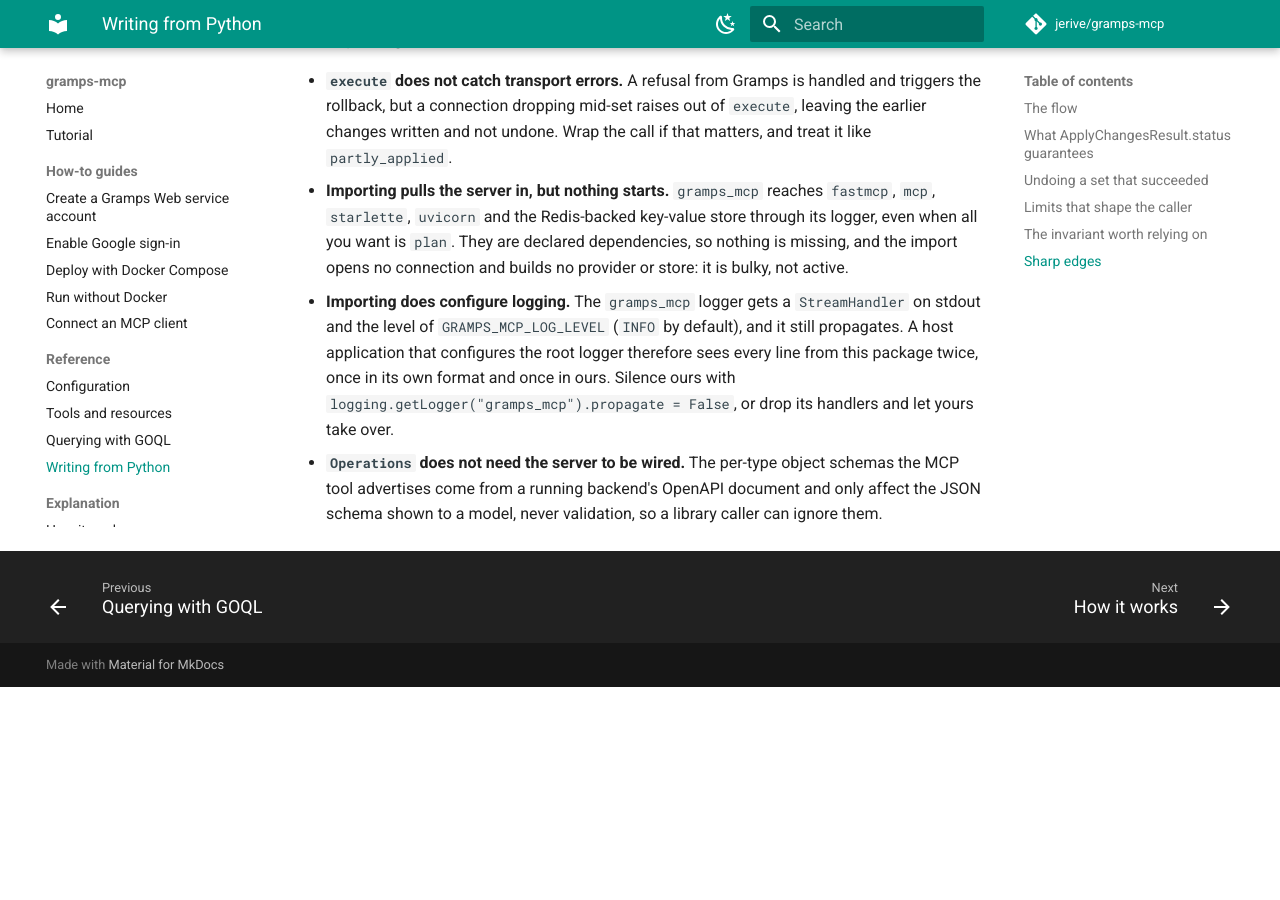
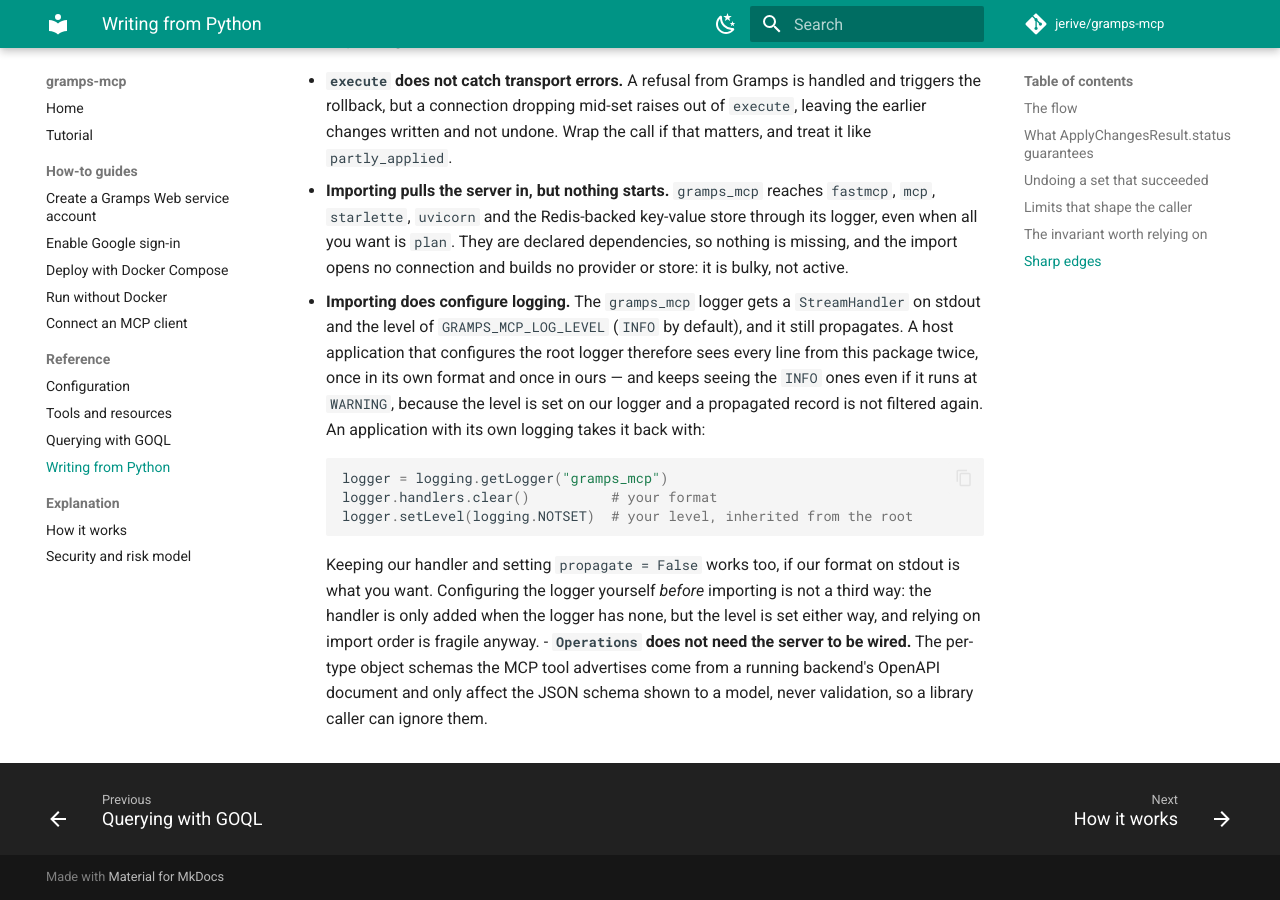
Before and after one commit to jerive/gramps-mcp, an MkDocs documentation site: the page built from docs/reference/python-api.md, in a window 1280 px wide and 900 px high, scrolled down 3145 px. Built offline with MkDocs 1.6.1 and Material for MkDocs 9.7.7, drawn with Linux system fonts in a browser that asks for light colours; comment, search, counter and statistics services are not loaded; before the commit the page ends 3832 px from its top, so only the background shows below that.

Commit message:
Clearing our log handlers is not enough to take logging back
The level is set on the `gramps_mcp` logger itself, and a record that
propagates is not filtered again by the receiving logger, so an application
running at WARNING kept getting our INFO lines after dropping our handlers.
Measured both ways. The remedy needs setLevel(NOTSET) as well.

Configuring the logger before importing is not a way out either: the handler is
guarded by `if not logger.handlers`, but the setLevel above it is not.

Co-Authored-By: Claude Opus 5 <noreply@anthropic.com>

````diff
--- a/docs/reference/python-api.md
+++ b/docs/reference/python-api.md
@@ -143,9 +143,21 @@ what keeps the guarantee honest.
   `StreamHandler` on stdout and the level of `GRAMPS_MCP_LOG_LEVEL` (`INFO` by
   default), and it still propagates. A host application that configures the root
   logger therefore sees every line from this package twice, once in its own
-  format and once in ours. Silence ours with
-  `logging.getLogger("gramps_mcp").propagate = False`, or drop its handlers and
-  let yours take over.
+  format and once in ours — and keeps seeing the `INFO` ones even if it runs at
+  `WARNING`, because the level is set on our logger and a propagated record is
+  not filtered again. An application with its own logging takes it back with:
+
+    ```python
+    logger = logging.getLogger("gramps_mcp")
+    logger.handlers.clear()          # your format
+    logger.setLevel(logging.NOTSET)  # your level, inherited from the root
+    ```
+
+    Keeping our handler and setting `propagate = False` works too, if our format
+    on stdout is what you want. Configuring the logger yourself *before*
+    importing is not a third way: the handler is only added when the logger has
+    none, but the level is set either way, and relying on import order is
+    fragile anyway.
 - **`Operations` does not need the server to be wired.** The per-type object
   schemas the MCP tool advertises come from a running backend's OpenAPI document
   and only affect the JSON schema shown to a model, never validation, so a
````
